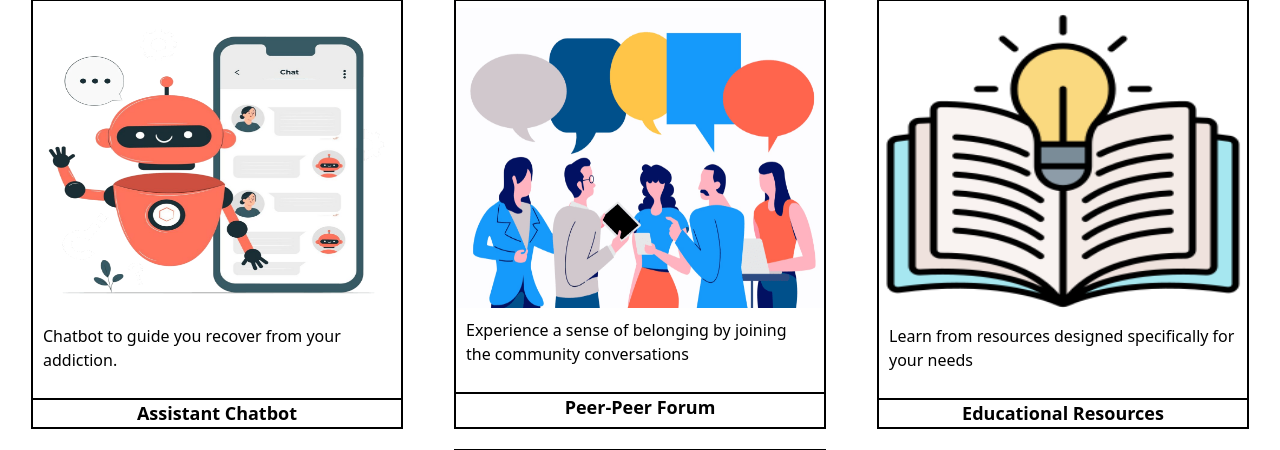
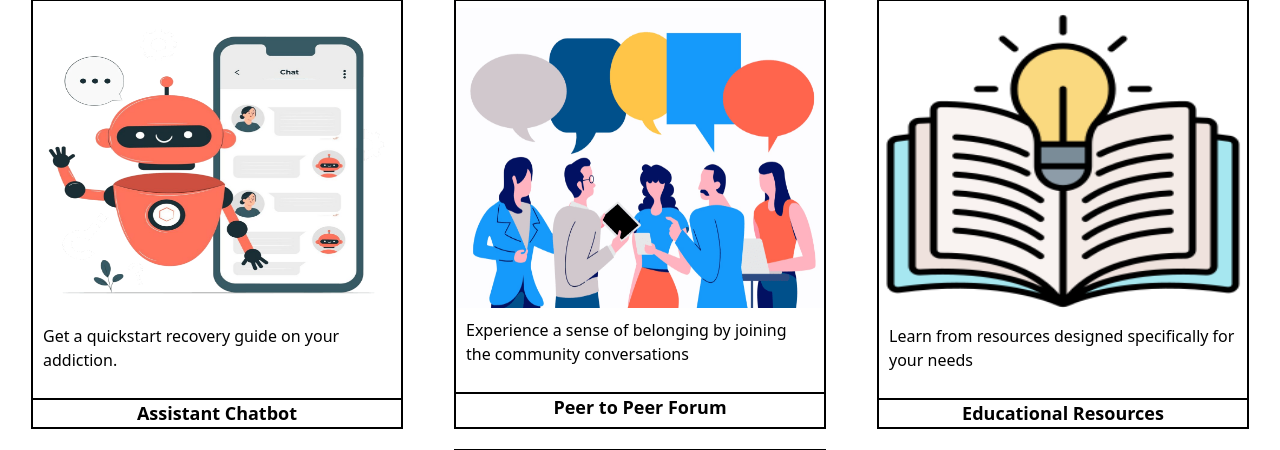
Before and after one commit to Samboja651/Addiction-Solver, a Flask app: page /help in a window 1280 px wide. Shown: the part 151-601 px from the top of the page. Run offline with Flask 3, Linux system fonts and the light colour scheme; a user stored in the database is signed in; data comes from the database, SQL or seed files in the repository; both versions use the stored data as it was after the commit.

Commit message:
chatbot improvements

```diff
--- a/app/templates/help/base.html
+++ b/app/templates/help/base.html
@@ -8,6 +8,7 @@
     <script src="https://cdnjs.cloudflare.com/ajax/libs/socket.io/4.0.1/socket.io.js" integrity="sha512-q/dWJ3kcmjBLU4Qc47E4A9kTB4m3wuTY7vkFJDTZKjTs8jhyGQnaUrxa0Ytd0ssMZhbNua9hE+E7Qv1j+DyZwA==" crossorigin="anonymous"></script>
 </head>
 <body>
-    <div class="content">{% block content%} {% endblock %}</div>
+    {% include "navigation.html" %}
+    <div class="content" style="margin-top: 100px;">{% block content%} {% endblock %}</div>
 </body>
 </html>
--- a/app/templates/help/peer-forum.html
+++ b/app/templates/help/peer-forum.html
@@ -1,5 +1,6 @@
 <!DOCTYPE html>
 {% extends 'help/base.html' %}
+
 {% block content %}
 <form method="post" action="{{url_for('help.peer_forum')}}" class="buttons">
     <h3>Enter The Chat Room</h3 >
--- a/app/templates/help/platform.html
+++ b/app/templates/help/platform.html
@@ -18,7 +18,7 @@
                 <a href="https://addiction-solver.zapier.app/">
                     <img src="{{ url_for('static', filename='images/Chatbot.png') }}" alt="chatbot guide"
                     style="width: 368px; height: 306px;">
-                    <p>Chatbot to guide you recover from your addiction.</p>
+                    <p>Get a quickstart recovery guide on your addiction.</p>
                     <div class="title resource">Assistant Chatbot</div>
                 </a>
             </div>
@@ -28,7 +28,7 @@
                     <img src="{{ url_for('static', filename='images/peer_forum.jpg') }}" alt="talk to peers"
                     style="width: 368px; height: 300px;">
                     <p>Experience a sense of belonging by joining the community conversations</p>
-                    <div class="title forum">Peer-Peer Forum</div>
+                    <div class="title forum">Peer to Peer Forum</div>
                 </a>
             </div>
 
--- a/app/templates/home/my_story.html
+++ b/app/templates/home/my_story.html
@@ -10,6 +10,7 @@
         <link href="https://fonts.googleapis.com/css2?family=Roboto:wght@500&display=swap" rel="stylesheet">
     </head>
     <body>
+
         <section>
             <h2>My Story</h2>
             <h2>{{ username }}</h2>
```
Also changed, not shown: instance/app.sqlite.
